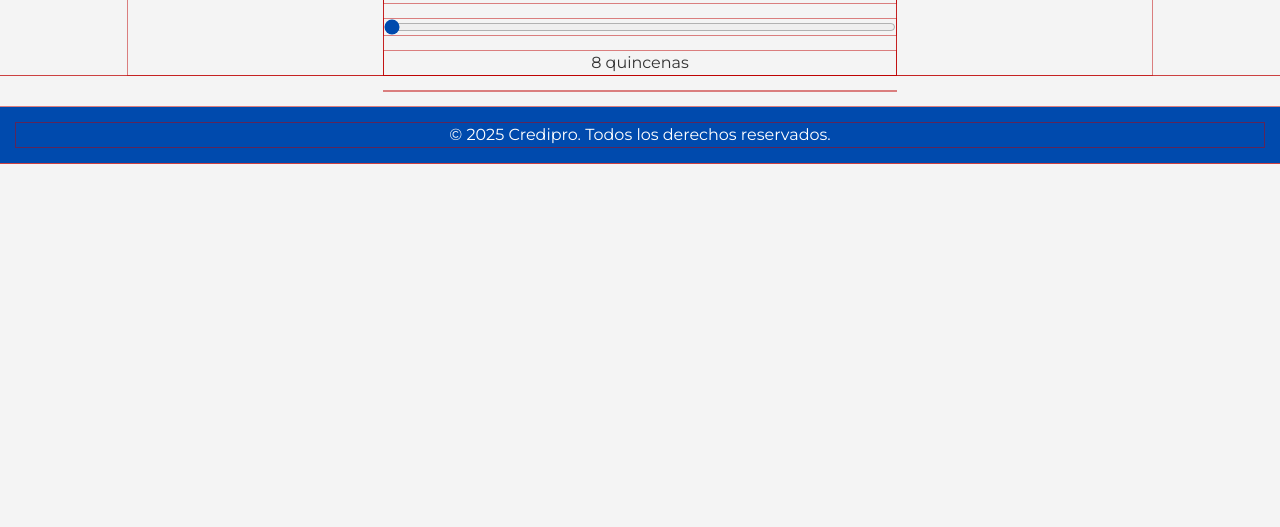
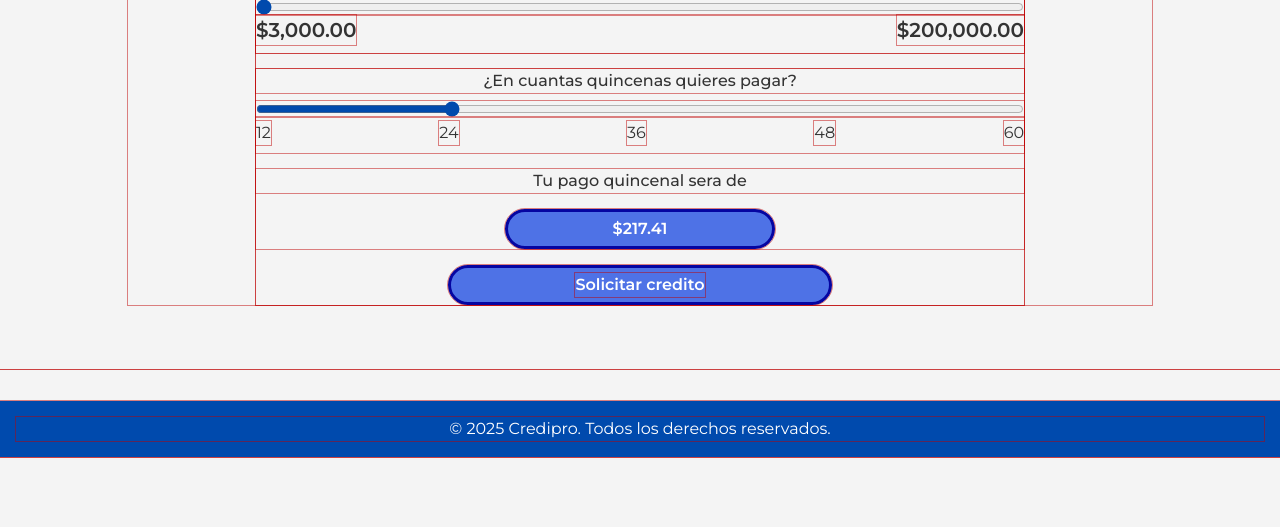
Before and after one commit to hriosdev/CrediPro, a plain HTML site: page simulador/index.html in a window 1280 px wide. Shown: the part 273-800 px from the top of the page. Drawn offline with nearby package versions, Linux system fonts and the light colour scheme.

Commit message:
adding tailwindcss

```diff
--- a/simulador/index.html
+++ b/simulador/index.html
@@ -8,13 +8,13 @@
       <link rel="stylesheet" href="../src/styles/global.css" />
       <link rel="icon" type="image/png" href="../src/assets/images/CREDIPROLOGO.png" />
       <link rel="icon" type="image/x-icon" href="../src/assets/images/CREDIPROLOGO.png" />
+      <script src="https://cdn.tailwindcss.com"></script>
     </head>
   </head>
   <body>
     <div id="content">
       <!-- Navigation menu -->
       <header class="navigation-menu">
-        <h1>Credipro</h1>
         <nav>
           <ul>
             <li><a href="../">Inicio</a></li>
@@ -27,41 +27,57 @@
       </header>
 
       <main>
-        <section class="container section-spaced">
-          <div class="section-container">
-            <h2 style="text-align: center">¿Cuanto dinero necesitas?</h2>
-            <div class="centered col-6">
-              <form id="calculator-form" class="col-12">
-                <h3 id="amount-text"></h3>
-                <div class="input-form">
-                  <label for="amount" style="text-align: center;"></label>
+        <section class="w-screen py-8 px-0">
+          <div class="w-full block max-w-[64rem] my-8 mx-auto">
+            <h2 class="text-center font-bold text-[2rem] block mb-4">¿Cuanto dinero necesitas?</h2>
+            <div class="w-3/4 mx-auto">
+              <form id="calculator-form" class="w-full">
+                <h3 id="amount-text" class="text-[3rem] font-semibold font-[montserrat-semibold] text-center">
+                  $3,000.00
+                </h3>
+                <div class="input-form amount-range">
+                  <label for="amount" style="text-align: center"></label>
                   <input
                     type="range"
-                    value="8"
-                    min="2000"
-                    max="300000"
-                    step="2000"
+                    value="3000"
+                    min="3000"
+                    max="200000"
+                    step="3000"
                     name="amount"
                     id="amount"
-                    style="margin: 1rem 0;"
+                  />
+                  <div class="flex flex-row justify-between items-center mb-4">
+                    <label for="amount" class="amount-label">$3,000.00</label>
+                    <label for="amount" class="amount-label">$200,000.00</label>
+                  </div>
+                </div>
+                <div class="input-form">
+                  <label for="period" class="text-center font-[montserrat-medium]">
+                    ¿En cuantas quincenas quieres pagar?
+                  </label>
+                  <input type="range" value="24" min="12" max="60" step="12" name="period" id="period" />
+                  <div class="flex flex-row justify-between items-center mb-4 pt-1">
+                    <label for="period">12</label>
+                    <label for="period">24</label>
+                    <label for="period">36</label>
+                    <label for="period">48</label>
+                    <label for="period">60</label>
+                  </div>
+                  <h3 class="text-center block mb-4 font-[montserrat-medium]">Tu pago quincenal sera de</h3>
+                  <input
+                    type="text"
+                    disabled
+                    id="results"
+                    class="text-center min-h-10 max-h-10 rounded-lg max-w-max my-0 mx-auto block px-8 py-2 w-1/2 min-w-1/2 flex items-center text-center text-white mb-4"
                   />
                 </div>
-                <div class="input-form">
-                  <label for="period"> ¿En cuantas quincenas quieres pagar? </label>
-                  <input
-                    type="range"
-                    value="8"
-                    min="8"
-                    max="56"
-                    step="8"
-                    name="period"
-                    id="period"
-                    style="margin: 1rem 0;"
-                  />
-                  <p id="period-text" style="text-align: center">8 quincenas</p>
-                </div>
+                <button
+                  type="submit"
+                  class="min-h-10 max-h-10 rounded-lg my-0 mx-auto block px-8 py-2 w-1/2 flex items-center text-center"
+                >
+                  <span class="text-center text-white mx-auto">Solicitar credito</span>
+                </button>
               </form>
-              <p id="resultado" class="centered" style="margin: 1rem 0; text-align: end;"> </p>
             </div>
           </div>
         </section>
--- a/simulador/simulador.js
+++ b/simulador/simulador.js
@@ -1,39 +1,33 @@
-const periodText = document.querySelector("p#period-text");
-
 const periodInputElement = document.querySelector("input#period");
 const amountInputElement = document.querySelector("input#amount");
 const amountTextElement = document.querySelector("h3#amount-text");
-
-periodInputElement.addEventListener("input", function () {
-  calculateCreditAmount();
-});
-amountInputElement.addEventListener("input", function () {
-  calculateCreditAmount();
-});
-
-document.querySelector("form#calculator-form").addEventListener("submit", function (event) {
-  event.preventDefault();
-});
+const resultInputElement = document.querySelector("#results");
+const formElement = document.querySelector("form#calculator-form");
+const mexicanCurrency = { style: "currency", currency: "MXN" };
 
 const calculateCreditAmount = () => {
   try {
-    const mount = parseFloat(amountInputElement.value);
+    const amount = parseFloat(amountInputElement.value.replace(/,/g, ""));
     const time = parseInt(periodInputElement.value);
-
     const rate = 0.05;
 
-    if (isNaN(mount) || isNaN(time)) throw new Error("Por favor, ingresa valores válidos.");
+    if (isNaN(amount) || isNaN(time)) throw new Error("Por favor, ingresa valores válidos.");
 
-    const resultInputElement = document.querySelector("p#resultado");
-    const payment = (mount * rate) / (1 - Math.pow(1 + rate, -time));
-    const textContext = `Tu pago mensual sería de <strong>$${payment.toFixed(2)}</strong>`;
+    const payment = (amount * rate) / (1 - Math.pow(1 + rate, -time));
+    const textContext = getCurrencyFormat(payment.toFixed(2));
+    const currency = getCurrencyFormat(amount);
 
-    amountTextElement.innerHTML = "$ " + amountInputElement.value + ".00";
-    resultInputElement.innerHTML = textContext;
-    periodText.innerHTML = periodInputElement.value + " quincenas";
+    amountTextElement.textContent = currency ?? 0;
+    resultInputElement.value = textContext ?? 0;
   } catch (error) {
     window.alert(error.message);
   }
 };
 
-document.addEventListener("DOMContentLoaded", updatePeriodText);
+const getCurrencyFormat = (value) => new Intl.NumberFormat("es-MX", mexicanCurrency).format(value);
+
+periodInputElement.addEventListener("input", calculateCreditAmount);
+amountInputElement.addEventListener("input", calculateCreditAmount);
+formElement.addEventListener("submit", (e) => e.preventDefault());
+
+calculateCreditAmount();
--- a/src/styles/global.css
+++ b/src/styles/global.css
@@ -186,6 +186,13 @@ h6 {
   }
 }
 
+.amount-label {
+  font-size: 1.25rem;
+  font-weight: 800;
+  font-family: "montserrat-semibold", sans-serif;
+  color: var(--dark);
+}
+
 .section-container {
   width: 100%;
   display: block;
@@ -208,6 +215,36 @@ h6 {
   height: calc(100vh - var(--header-height)) !important;
   min-height: calc(100vh - var(--header-height)) !important;
   max-height: calc(100vh - var(--header-height)) !important;
+}
+
+.result-label {
+  text-align: center;
+  min-height: 3rem;
+  max-height: 3rem;
+  border-radius: 2rem;
+  background-color: #4e72e6;
+  border: 3px solid rgb(5, 5, 161);
+  max-width: max-content;
+  padding: 0.5rem 2rem;
+  color: white;
+  font-size: 1.25rem;
+  width: 50%;
+  min-width: 50%;
+  margin: 0 auto;
+  display: block;
+  margin-bottom: 1rem;
+  font-family: "montserrat-medium";
+}
+
+#calculator-form button[type="submit"],
+#calculator-form input#results {
+  border-radius: 2rem;
+  background-color: #4e72e6;
+  border: 3px solid rgb(5, 5, 161);
+  font-family: "montserrat-semibold";
+  & span {
+    font-size: 1rem;
+  }
 }
 
 .place-center {
@@ -391,37 +428,6 @@ footer {
   }
 }
 
-/*BLOG CSS*/
-.blog-container-hero {
-  display: grid;
-  grid-template-columns: repeat(4, 1fr);
-  grid-template-rows: repeat(2, 300px);
-  gap: 1rem;
-
-  & article {
-    border-radius: 1rem;
-    box-shadow: 0px 0px 1px 0px #000;
-  }
-
-  & article:nth-child(1) {
-    background-color: blue;
-    grid-column: 1 / 3;
-    grid-row: 1 / 3;
-  }
-
-  & article:nth-child(2) {
-    background-color: red;
-    grid-column: 3 / 5;
-    grid-row: 1 / 2;
-  }
-
-  & article:nth-child(3) {
-    background-color: purple;
-    grid-column: 3 / 5;
-    grid-row: 2 / 3;
-  }
-}
-
 /* Extra small phones (360px - 414px) */
 @media (max-width: 25.875rem) {
   /* Estilos para móviles pequeños */
```
Also changed, not shown: blog/index.html (+12 -9 lines), index.html (+9 -8 lines), src/styles/._global.css (deleted).
